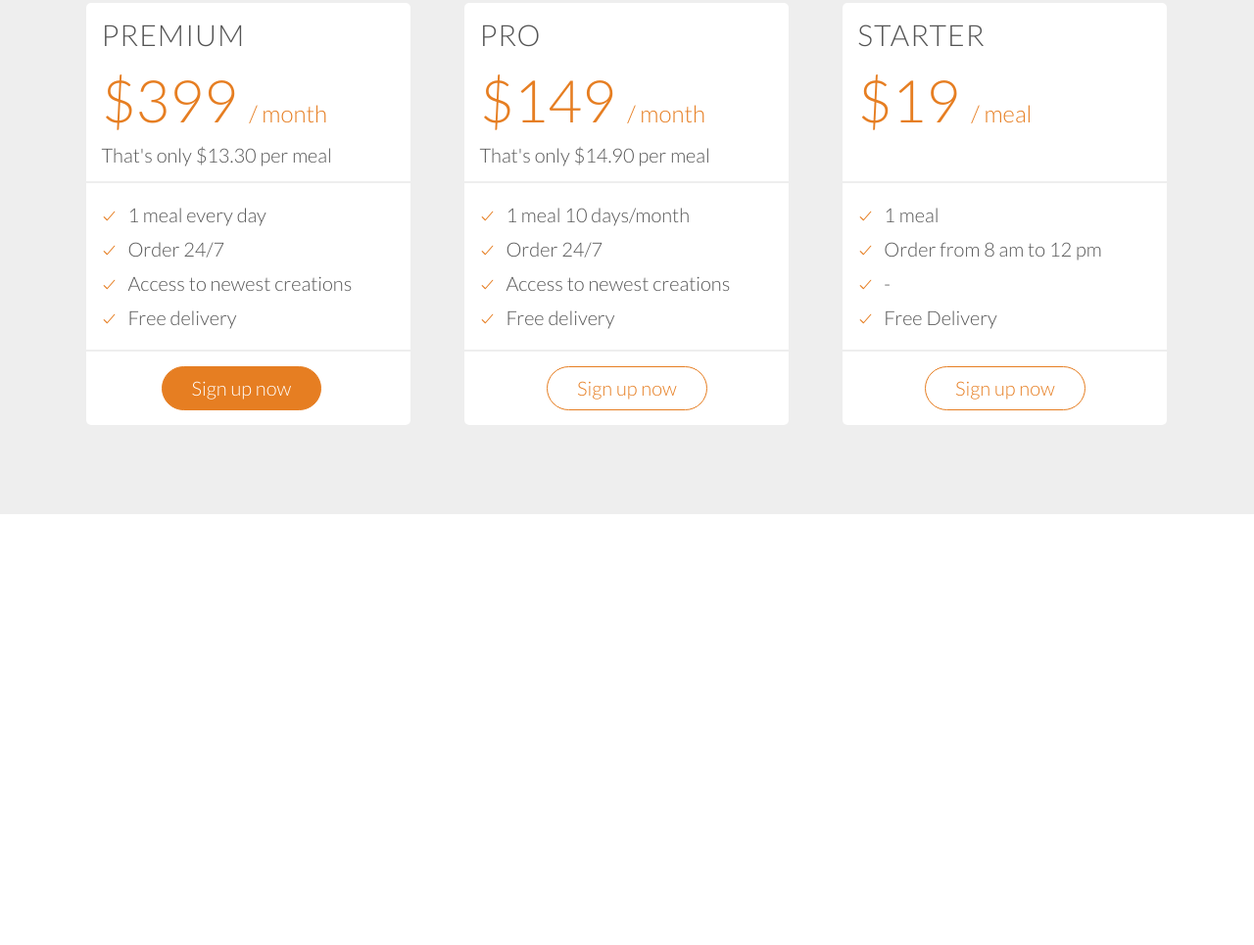
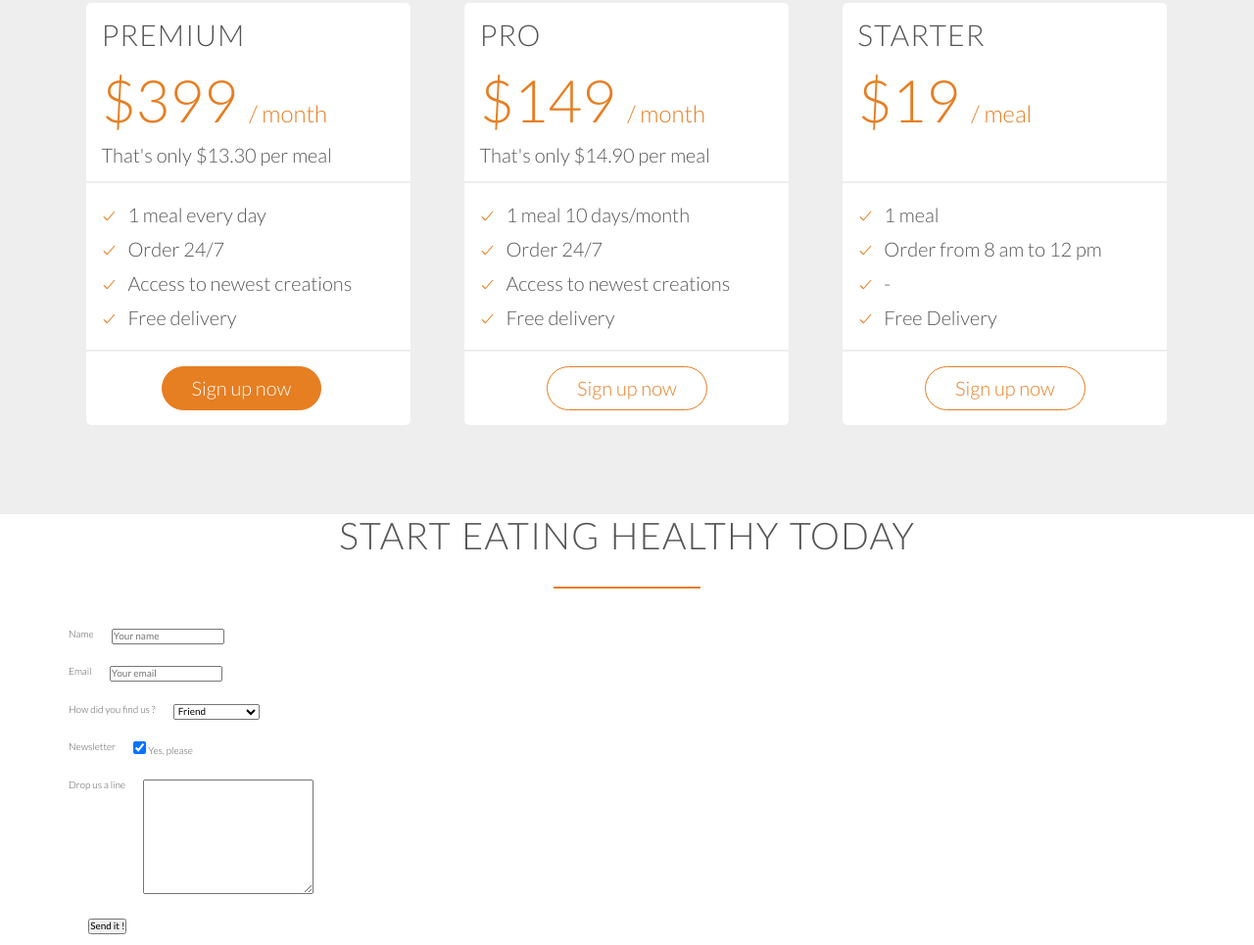
Before and after one commit to OxiCuza/html-css-js, a website: page Build Responsive Real World Websites with HTML5 and CSS3/Omnifood_/index.html in a window 1280 px wide. Shown: the part 4108-5073 px from the top of the page at 98% size. Before the commit the page ends 4633 px from the top, so only its background shows below. Drawn offline with nearby package versions, Linux system fonts and the light colour scheme.

Commit message:
build contact form part-1

```diff
--- a/Build Responsive Real World Websites with HTML5 and CSS3/Omnifood_/index.html
+++ b/Build Responsive Real World Websites with HTML5 and CSS3/Omnifood_/index.html
@@ -352,6 +352,68 @@
             </div>
         </div>
     </section>
+    <section class="section-form">
+        <div class="row">
+            <h2 class="heading--secondary">Start Eating healthy today</h2>
+        </div>
+        <div class="row">
+            <form action="#" method="post">
+                <div class="row">
+                    <div class="col span-1-of-3">
+                        <label for="">Name</label>
+                    </div>
+                    <div class="col span-2-of-3">
+                        <input type="text" name="" id="" placeholder="Your name" required>
+                    </div>
+                </div>
+                <div class="row">
+                    <div class="col span-1-of-3">
+                        <label for="">Email</label>
+                    </div>
+                    <div class="col span-2-of-3">
+                        <input type="email" name="" id="" placeholder="Your email" required>
+                    </div>
+                </div>
+                <div class="row">
+                    <div class="col span-1-of-3">
+                        <label for="">How did you find us ?</label>
+                    </div>
+                    <div class="col span-2-of-3">
+                        <select name="" id="">
+                            <option value="">Friend</option>
+                            <option value="">Search Engine</option>
+                            <option value="">Advertisement</option>
+                            <option value="">Other</option>
+                        </select>
+                    </div>
+                </div>
+                <div class="row">
+                    <div class="col span-1-of-3">
+                        <label for="">Newsletter</label>
+                    </div>
+                    <div class="col span-2-of-3">
+                        <input type="checkbox" name="" id="" checked> Yes, please
+                    </div>
+                </div>
+                <div class="row">
+                    <div class="col span-1-of-3">
+                        <label for="">Drop us a line</label>
+                    </div>
+                    <div class="col span-2-of-3">
+                        <textarea name="" id="" cols="30" rows="10"></textarea>
+                    </div>
+                </div>
+                <div class="row">
+                    <div class="col span-1-of-3">
+                        <label for="">&nbsp;</label>
+                    </div>
+                    <div class="col span-2-of-3">
+                        <input type="submit" value="Send it !">
+                    </div>
+                </div>
+            </form>
+        </div>
+    </section>
 
     <script src="https://unpkg.com/ionicons@5.0.0/dist/ionicons.js"></script>
 </body>
```
